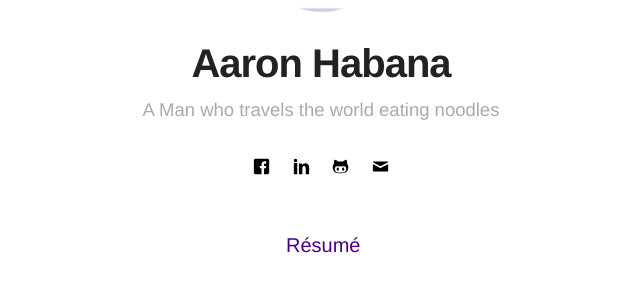
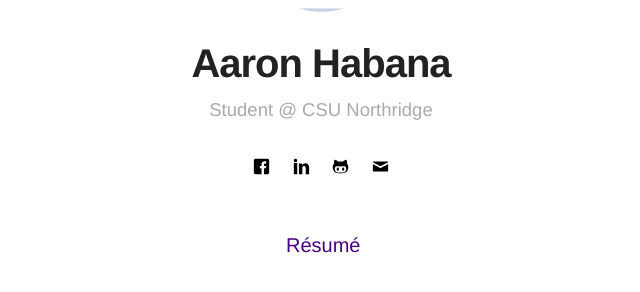
Before and after one commit to ham329/hammmmm.github.io, a Jekyll site: the page built from index.html, in a window 1280 px wide. Shown: the part 225-517 px from the top of the page, without its empty margins (319-959 px from the left). Built offline with Jekyll 4.4.1, drawn with Linux system fonts in a browser that asks for light colours.

Commit message:
updated info

```diff
--- a/_config.yml
+++ b/_config.yml
@@ -1,6 +1,6 @@
 # main text of home
 name: Aaron Habana
-bio: A Man who travels the world eating noodles
+bio: Student @ CSU Northridge
 
 # twitter summary info
 description: A blog about technology and stuff related
@@ -13,8 +13,8 @@ picture: assets/images/noimage.jpg
 # If you want to include your resume, set to true
 # and specify source (external or local).
 resume: true
-resume-local: assets/ahresume.pdf
-#resume-url: https://google.com/?q=my+resume
+resume-local: true
+resume-url: assets/ahresume.pdf
 
 url: https://hammmmm.github.io
 # your url: http://USERNAME.github.io
@@ -51,19 +51,19 @@ github: hammmmm
 # vimeo: myvimeo
 email: 8tchayem@gmail.com
 
-authors:
-    johndoe:
-        name: John Doe
-        bio: A Man who travels the world eating noodles
-        external-image: false
-        picture: assets/images/profile.jpg
-        twitter: johndoe
-    jamesfoster:
-        name: James Foster
-        bio: A Man who develops software with coffee
-        external-image: false
-        picture: assets/images/james.jpg
-        twitter: jamesfoster
+#authors:
+#    johndoe:
+#        name: John Doe
+#        bio: A Man who travels the world eating noodles
+#        external-image: false
+#        picture: assets/images/profile.jpg
+#        twitter: johndoe
+#    jamesfoster:
+#        name: James Foster
+#        bio: A Man who develops software with coffee
+#        external-image: false
+#        picture: assets/images/james.jpg
+#        twitter: jamesfoster
 
 # do you want a larger site? change the option below
 # options: [normal, large] | default: normal
--- a/_includes/footer.html
+++ b/_includes/footer.html
@@ -1,5 +1,5 @@
 <footer class="footer-main">
-    {{ site.name }} © {{ site.time | date: '%Y' }} <a class="link" href="{{ site.url }}/feed.xml" target="_blank"><svg class="icon icon-rss"><use xlink:href="#icon-rss"></use></svg></a>
+    {{ site.name }} © {{ site.time | date: '%Y' }} <a class="link" href="{{ site.url }}/" target="_blank"><svg class="icon icon-rss"><use xlink:href="#icon-rss"></use></svg></a>
 
 
 </footer>
```
Also changed, not shown: 2 other files.
